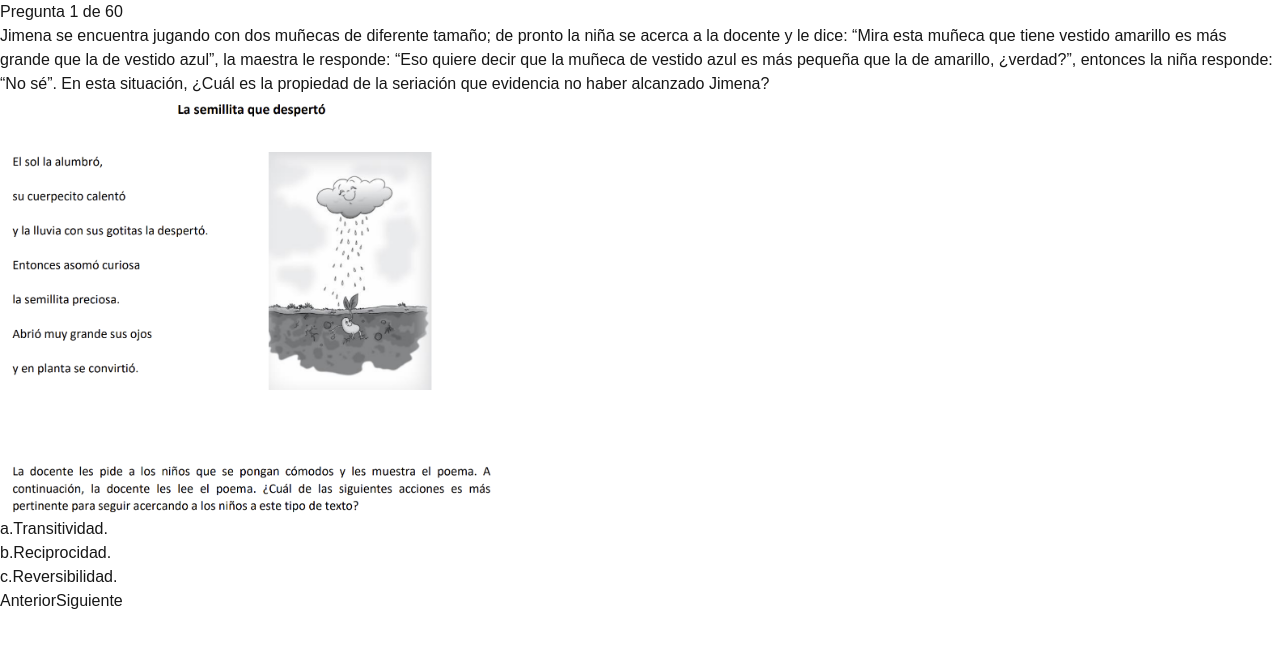
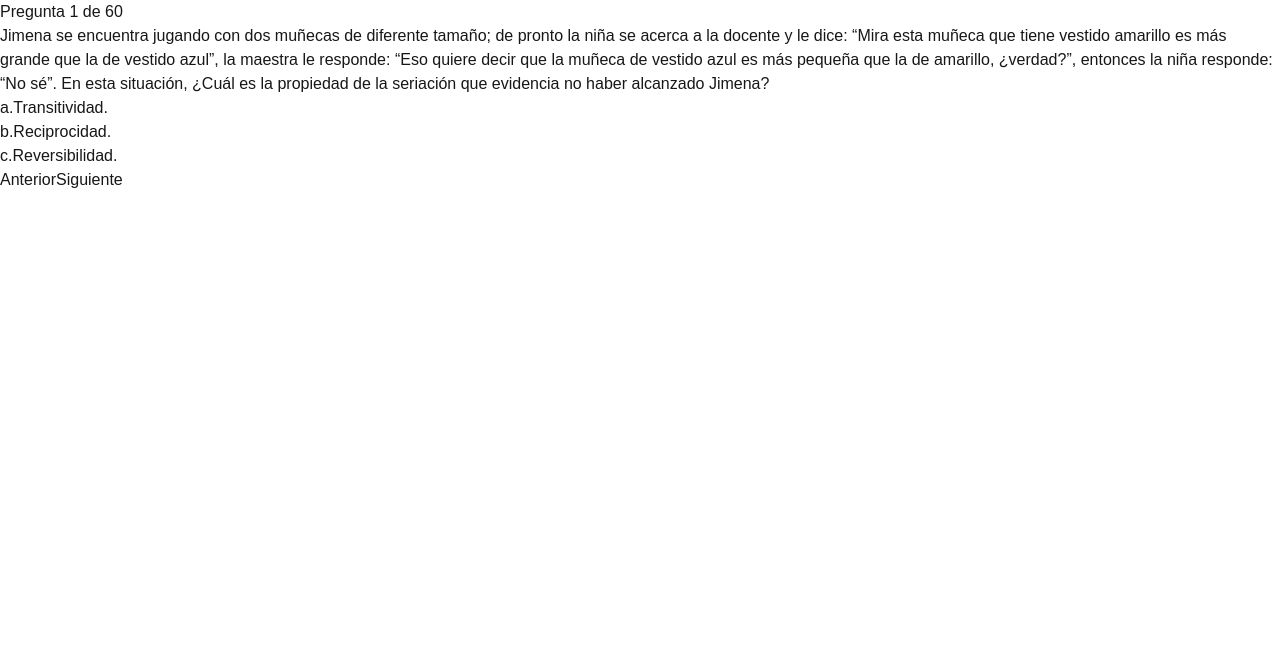
Before and after one commit to xMathyu/docent-exam, a Next.js app: page /practice/simulated-test in a window 1280 px wide. Shown: the top 648 px of the page. Built offline with nearby package versions, Linux system fonts and the light colour scheme.

Commit message:
fix: text color changed

```diff
--- a/src/app/practice/simulated-test/page.tsx
+++ b/src/app/practice/simulated-test/page.tsx
@@ -208,11 +208,12 @@ const SimulatedTest = () => {
   return (
     <div className='flex min-h-screen flex-col items-center justify-center bg-gray-50 p-6'>
       <div className='w-full max-w-2xl rounded-lg bg-white p-6 shadow-lg'>
-        {/* Mostrar contexto si está activo */}
         {showingContext && currentContext ? (
           <>
-            <h2 className='mb-4 text-2xl font-bold text-gray-800'>Contexto</h2>
-            <p className='mb-6 whitespace-pre-line text-lg text-gray-700'>
+            <h2 className='mb-4 text-2xl font-bold text-gray-900 dark:text-gray-200'>
+              Contexto
+            </h2>
+            <p className='mb-6 whitespace-pre-line text-lg text-gray-900 dark:text-gray-200'>
               {currentContext.contextText}
             </p>
             <div className='mb-6'>
@@ -228,7 +229,7 @@ const SimulatedTest = () => {
               onClick={() => {
                 console.log('Botón "Continuar" clickeado')
                 setShowingContext(false)
-                setCurrentQuestionIndex(prev => prev + 1) // Avanza al siguiente índice
+                setCurrentQuestionIndex(prev => prev + 1)
               }}
               className='mt-4 rounded-lg bg-blue-600 px-6 py-2 font-semibold text-white shadow-md transition-all duration-300 hover:bg-blue-700'
             >
@@ -237,26 +238,16 @@ const SimulatedTest = () => {
           </>
         ) : (
           <>
-            <h2 className='mb-4 text-2xl font-bold text-gray-800'>
+            <h2 className='mb-4 text-2xl font-bold text-gray-900 dark:text-gray-200'>
               Pregunta {currentQuestionIndex + 1} de {shuffledQuestions.length}
             </h2>
-            <p className='mb-6 text-lg text-gray-700'>
+            <p className='mb-6 text-lg text-gray-900 dark:text-gray-200'>
               {currentQuestion.question}
             </p>
 
-            {/* Mostrar imagen si existe */}
-            {currentQuestion.image && (
-              <div className='mb-6'>
-                <Image
-                  src={currentQuestion.image}
-                  alt={`Imagen para pregunta ${currentQuestion.id}`}
-                  width={500}
-                  height={300}
-                  className='rounded-lg'
-                />
-              </div>
-            )}
+            {/* Resto del código */}
 
+            {/* Opciones de respuesta */}
             <ul className='space-y-4'>
               {currentQuestion.options.map((option, index) => {
                 let borderColor = 'border-gray-300'
@@ -288,12 +279,15 @@ const SimulatedTest = () => {
                       <span className='font-bold text-blue-600'>
                         {getOptionLabel(index)}.
                       </span>
-                      <span className='flex-1'>{option}</span>
+                      <span className='flex-1 text-gray-900 dark:text-gray-200'>
+                        {option}
+                      </span>
                     </button>
                   </li>
                 )
               })}
             </ul>
+
             {/* Navegación */}
             <div className='mt-6 flex justify-between'>
               <button
```
